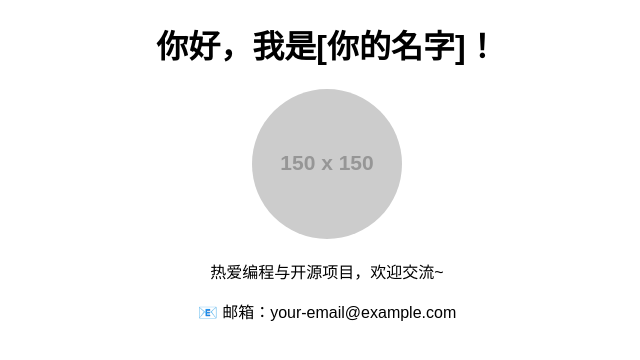
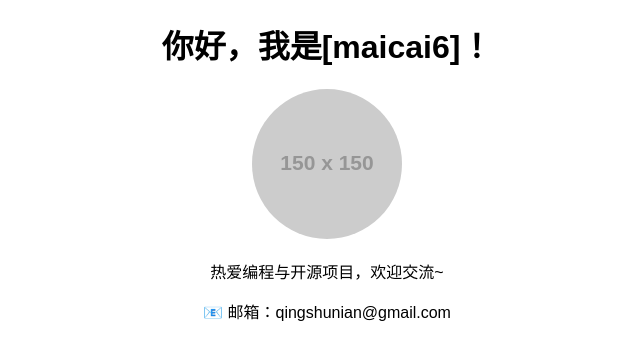
Before and after one commit to maicai6/my-personal-website, a plain HTML site: page index.html in a window 1280 px wide. Shown: the whole page, without its empty margins (313-953 px from the left). Drawn offline with Linux system fonts and the light colour scheme; placeholder pictures from the web are drawn by us.

Commit message:
Add files via upload

```diff
--- a/index.html
+++ b/index.html
@@ -8,9 +8,9 @@
     </style>
 </head>
 <body>
-    <h1>你好，我是[你的名字]！</h1>
+    <h1>你好，我是[maicai6]！</h1>
     <img src="https://via.placeholder.com/150" alt="头像" class="profile-img">
     <p>热爱编程与开源项目，欢迎交流~</p>
-    <p>📧 邮箱：your-email@example.com</p>
+    <p>📧 邮箱：qingshunian@gmail.com</p>
 </body>
 </html>
```
